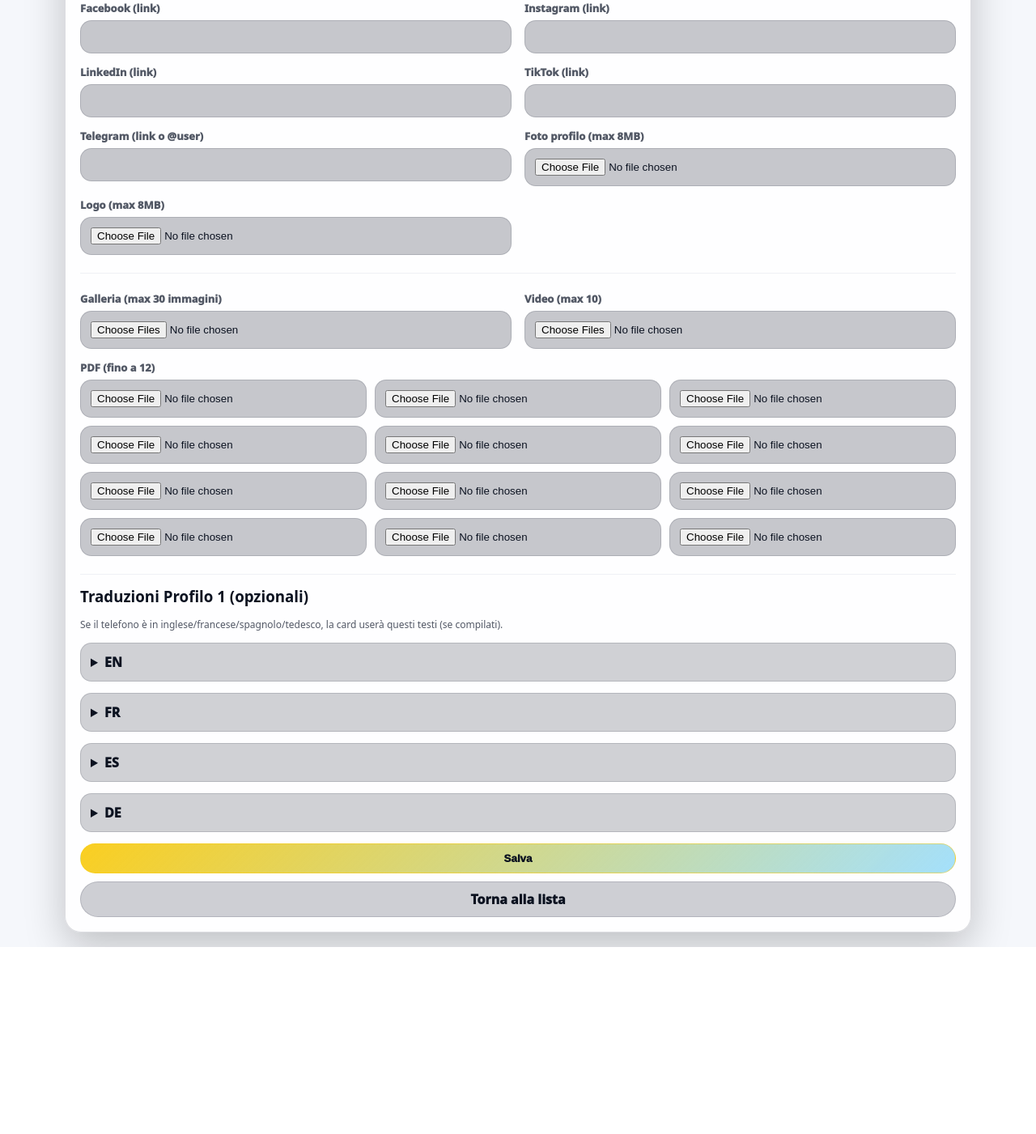
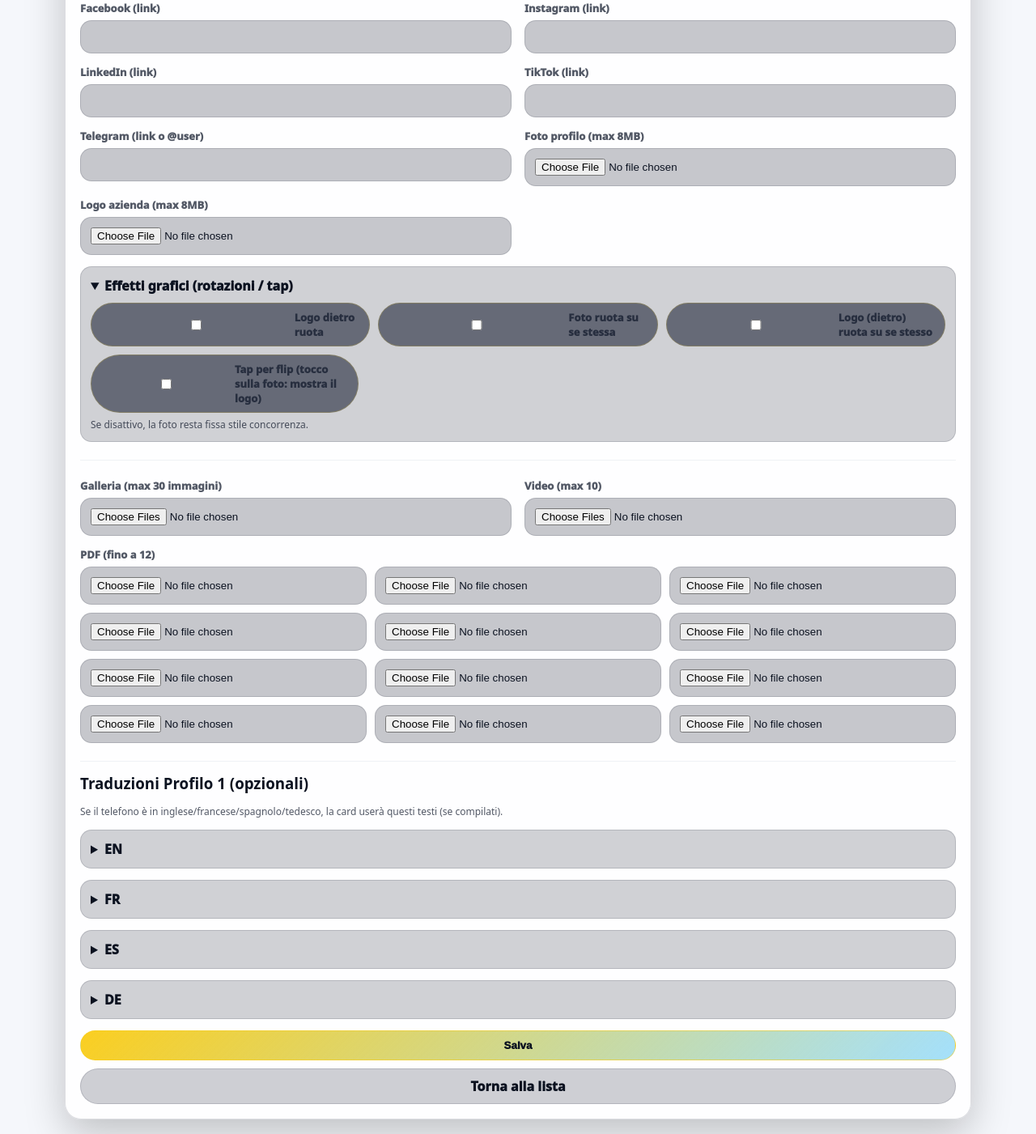
Before and after one commit to gidl59/pay4you-cards-fire, a Flask app: page /admin/new in a window 1280 px wide. Shown: the part 972-2373 px from the top of the page at 81% size. Before the commit the page ends 2142 px from the top, so only its background shows below. Run offline with Flask 3, Linux system fonts and the light colour scheme; the visitor is signed in with stand-in values (Sample User, id 1).

Commit message:
Update agent_form.html

```diff
--- a/templates/agent_form.html
+++ b/templates/agent_form.html
@@ -4,12 +4,6 @@
 {% block content %}
 <div class="page-main">
   <div class="panel" style="width:min(1120px,100%);">
-
-    {# --------------------------
-       FIX SICURO: p2_enabled può non esistere (quando agent è "view"/SimpleNamespace)
-       oppure può essere None. Quindi lo normalizziamo qui.
-       -------------------------- #}
-    {% set agent_p2_enabled = (agent.p2_enabled if agent is not none and agent.p2_enabled is defined else 0) | int %}
 
     <div class="panel-head">
       <h1 class="page-title">
@@ -25,17 +19,17 @@
         <div class="toolbar">
           <a class="btn ghost" href="{{ url_for('me_edit') }}">Profilo 1</a>
 
-          {% if agent_p2_enabled == 1 %}
+          {% if agent.p2_enabled == 1 %}
             <a class="btn ghost" href="{{ url_for('me_profile2') }}">Profilo 2</a>
           {% endif %}
 
           <a class="btn" href="/{{ agent.slug }}" target="_blank" rel="noopener">Apri Card (P1)</a>
 
-          {% if agent_p2_enabled == 1 %}
+          {% if agent.p2_enabled == 1 %}
             <a class="btn" href="/{{ agent.slug }}?p=p2" target="_blank" rel="noopener">Apri Card (P2)</a>
           {% endif %}
 
-          {% if agent_p2_enabled != 1 %}
+          {% if agent.p2_enabled != 1 %}
             <form method="post" action="{{ url_for('me_activate_p2') }}" style="display:inline;">
               <button class="btn primary" type="submit">Attiva Profilo 2</button>
             </form>
@@ -52,7 +46,7 @@
           <a class="btn ghost" href="{{ url_for('dashboard') }}">Torna alla lista</a>
           <a class="btn" href="/{{ agent.slug }}" target="_blank" rel="noopener">Apri Card (P1)</a>
 
-          {% if agent_p2_enabled == 1 %}
+          {% if agent.p2_enabled == 1 %}
             <a class="btn ghost" href="{{ url_for('admin_profile2', slug=agent.slug) }}">Modifica Profilo 2</a>
             <a class="btn" href="/{{ agent.slug }}?p=p2" target="_blank" rel="noopener">Apri Card (P2)</a>
           {% else %}
@@ -194,8 +188,50 @@
         </div>
 
         <div class="field">
-          <label>Logo (max 8MB)</label>
+          <label>Logo azienda (max 8MB)</label>
           <input type="file" name="logo" accept="image/*">
+        </div>
+
+        <!-- ✅ EFFETTI GRAFICI (rotazioni/flip) -->
+        <div class="field full details">
+          <details open>
+            <summary>Effetti grafici (rotazioni / tap)</summary>
+
+            <div class="grid-3" style="margin-top:10px;">
+              <label class="btn-mini" style="justify-content:flex-start;">
+                <input type="checkbox" name="orbit_spin" value="1"
+                       {% if agent and (agent.orbit_spin or 0)|int == 1 %}checked{% endif %}
+                       style="margin-right:8px;">
+                Logo dietro ruota
+              </label>
+
+              <label class="btn-mini" style="justify-content:flex-start;">
+                <input type="checkbox" name="avatar_spin" value="1"
+                       {% if agent and (agent.avatar_spin or 0)|int == 1 %}checked{% endif %}
+                       style="margin-right:8px;">
+                Foto ruota su se stessa
+              </label>
+
+              <label class="btn-mini" style="justify-content:flex-start;">
+                <input type="checkbox" name="logo_spin" value="1"
+                       {% if agent and (agent.logo_spin or 0)|int == 1 %}checked{% endif %}
+                       style="margin-right:8px;">
+                Logo (dietro) ruota su se stesso
+              </label>
+            </div>
+
+            <div style="margin-top:10px;">
+              <label class="btn-mini" style="justify-content:flex-start;">
+                <input type="checkbox" name="allow_flip" value="1"
+                       {% if agent and (agent.allow_flip or 0)|int == 1 %}checked{% endif %}
+                       style="margin-right:8px;">
+                Tap per flip (tocco sulla foto: mostra il logo)
+              </label>
+              <div class="hint" style="margin-top:6px;">
+                Se disattivo, la foto resta fissa stile concorrenza.
+              </div>
+            </div>
+          </details>
         </div>
 
         {% if not editing_profile2 %}
```
